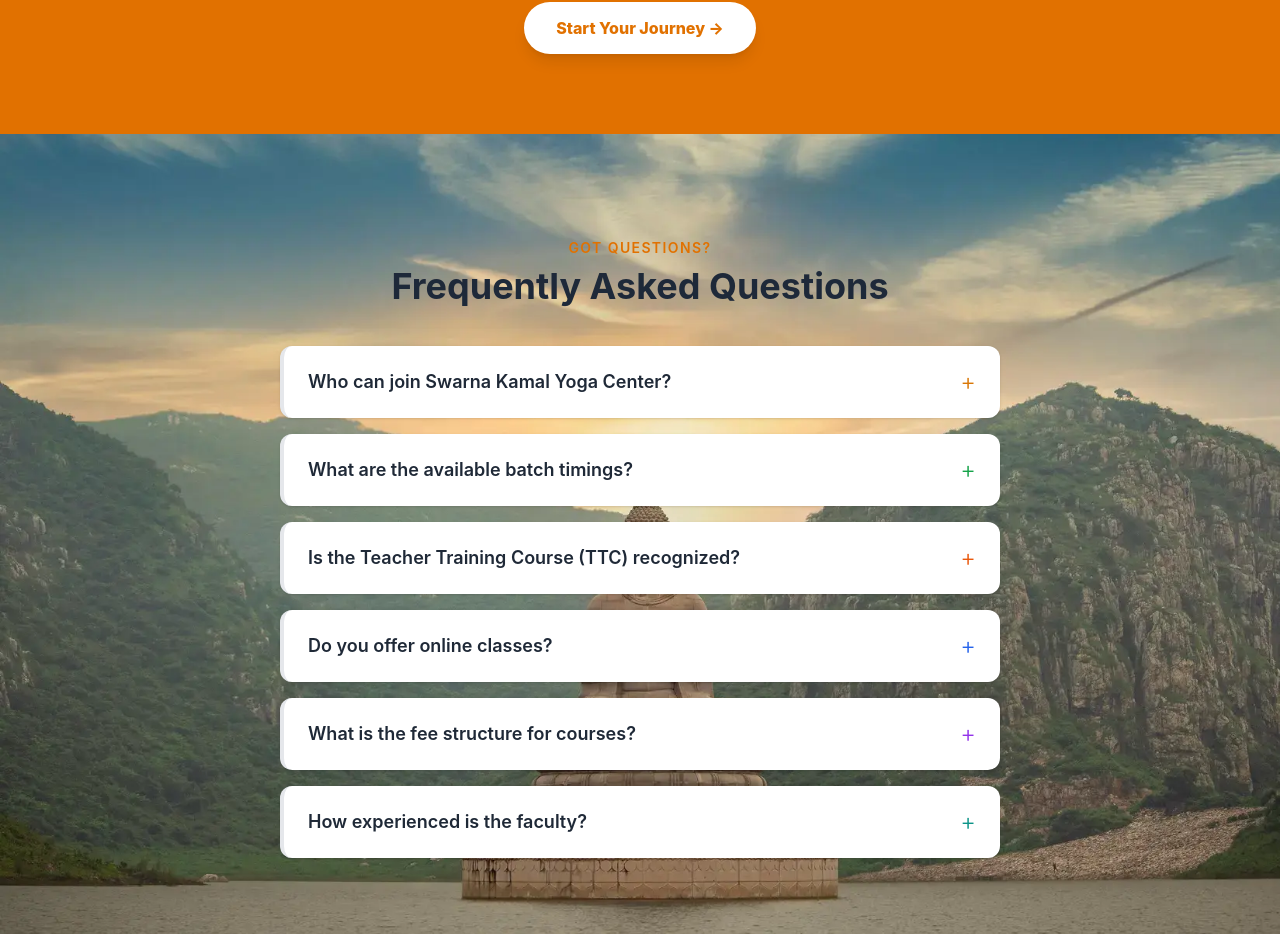
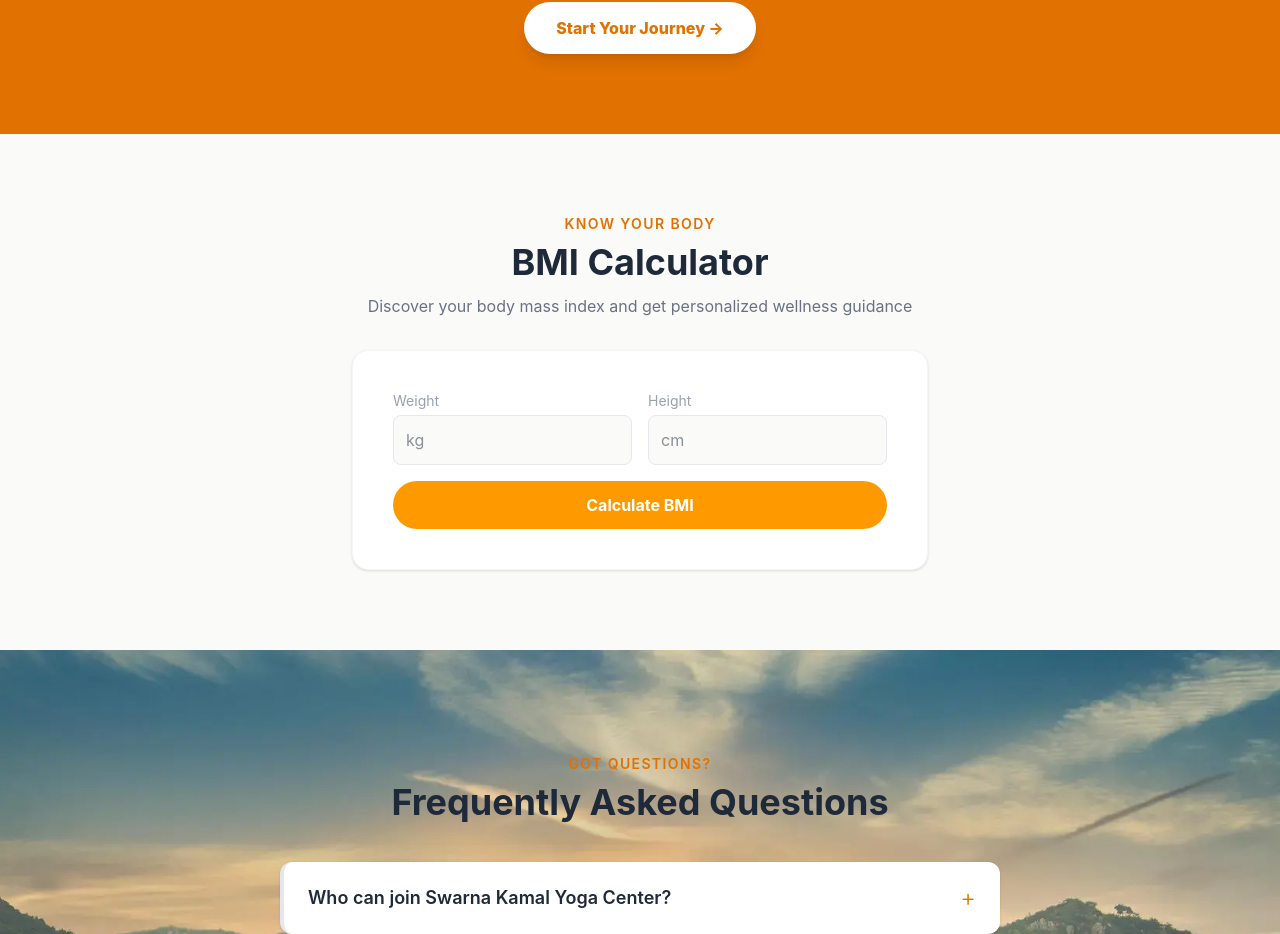
Before and after one commit to tanveersinghh85446-hue/swarnakamalyoga, a React (Vite) app: page / in a window 1280 px wide. Shown: the part 3297-4231 px from the top of the page. Built offline with nearby package versions, Linux system fonts and the light colour scheme.

Commit message:
Updated Home component

```diff
--- a/src/Components/Home.jsx
+++ b/src/Components/Home.jsx
@@ -182,6 +182,48 @@ const Home = () => {
   const [showTop, setShowTop] = useState(false);
   const timerRef = useRef(null);
 
+  const [weight, setWeight] = useState("");
+  const [height, setHeight] = useState("");
+  const [result, setResult] = useState(null);
+
+  const calculateBMI = () => {
+    if (!weight || !height) return;
+    const h = height / 100;
+    const bmi = weight / (h * h);
+    setResult(bmi.toFixed(1));
+  };
+
+  const getBMICategory = (bmi) => {
+    const val = parseFloat(bmi);
+    if (val < 18.5)
+      return {
+        label: "Underweight",
+        color: "text-blue-500",
+        tip: "Nourish your body with wholesome foods and gentle strength-building yoga asanas.",
+      };
+    if (val < 25)
+      return {
+        label: "Normal weight",
+        color: "text-green-500",
+        tip: "Wonderful! Maintain your balance with regular yoga and mindful eating.",
+      };
+    if (val < 30)
+      return {
+        label: "Overweight",
+        color: "text-yellow-500",
+        tip: "A mix of cardio yoga flows and breathwork can support a healthy shift.",
+      };
+    return {
+      label: "Obese",
+      color: "text-red-500",
+      tip: "Begin with gentle yoga and consult one of our instructors for a personal plan.",
+    };
+  };
+
+  const category = result ? getBMICategory(result) : null;
+  const bmiPercent = result
+    ? Math.min(100, Math.max(0, ((parseFloat(result) - 10) / 35) * 100))
+    : 0;
   const { ref: statsRef, visible: statsVisible } = useVisible(0.3);
 
   useEffect(() => {
@@ -490,6 +532,96 @@ const Home = () => {
           </div>
         </FadeIn>
 
+        {/* ── BMI CALCULATOR ── */}
+        <FadeIn>
+          <div className="py-12 sm:py-16 md:py-20 px-4 sm:px-6 bg-stone-50">
+            <div className="max-w-xl mx-auto">
+              <p className="text-center text-amber-600 font-semibold uppercase tracking-widest text-xs sm:text-sm mb-2">
+                Know Your Body
+              </p>
+              <h2 className="text-2xl sm:text-3xl md:text-4xl font-bold text-center text-gray-800 mb-3">
+                BMI Calculator
+              </h2>
+              <p className="text-center text-gray-500 text-sm sm:text-base mb-8">
+                Discover your body mass index and get personalized wellness
+                guidance
+              </p>
+
+              <div className="bg-white border border-stone-100 shadow-sm rounded-2xl p-6 sm:p-10">
+                <div className="grid grid-cols-2 gap-3 sm:gap-4 mb-4">
+                  <div>
+                    <label className="text-gray-400 text-xs sm:text-sm mb-1 block">
+                      Weight
+                    </label>
+                    <input
+                      type="number"
+                      placeholder="kg"
+                      className="border border-gray-200 w-full p-2.5 sm:p-3 rounded-lg bg-stone-50 text-gray-800 focus:border-amber-500 focus:outline-none transition text-sm sm:text-base"
+                      onChange={(e) => setWeight(e.target.value)}
+                    />
+                  </div>
+                  <div>
+                    <label className="text-gray-400 text-xs sm:text-sm mb-1 block">
+                      Height
+                    </label>
+                    <input
+                      type="number"
+                      placeholder="cm"
+                      className="border border-gray-200 w-full p-2.5 sm:p-3 rounded-lg bg-stone-50 text-gray-800 focus:border-amber-500 focus:outline-none transition text-sm sm:text-base"
+                      onChange={(e) => setHeight(e.target.value)}
+                    />
+                  </div>
+                </div>
+
+                <button
+                  onClick={calculateBMI}
+                  className="bg-amber-500 hover:bg-amber-600 text-white px-6 py-3 rounded-full w-full font-bold transition text-sm sm:text-base"
+                >
+                  Calculate BMI
+                </button>
+
+                {result && category && (
+                  <div className="mt-6 sm:mt-8">
+                    <div className="flex items-center justify-between mb-3">
+                      <span className="text-gray-400 text-sm">Your BMI</span>
+                      <span
+                        className={`text-2xl sm:text-3xl font-bold ${category.color}`}
+                      >
+                        {result}
+                      </span>
+                    </div>
+
+                    <div className="w-full h-3 rounded-full bg-linear-to-r from-blue-400 via-yellow-400 to-red-500 mb-2 relative">
+                      {" "}
+                      <div
+                        className="absolute top-1/2 -translate-y-1/2 w-4 h-4 bg-white border-2 border-gray-400 rounded-full shadow transition-all duration-500"
+                        style={{ left: `calc(${bmiPercent}% - 8px)` }}
+                      />
+                    </div>
+                    <div className="flex justify-between text-xs text-gray-400 mb-4">
+                      <span>Underweight</span>
+                      <span>Normal</span>
+                      <span>Overweight</span>
+                      <span>Obese</span>
+                    </div>
+
+                    <div className="bg-amber-50 border border-amber-100 rounded-xl p-4">
+                      <p
+                        className={`font-bold text-base sm:text-lg ${category.color}`}
+                      >
+                        {category.label}
+                      </p>
+                      <p className="text-gray-500 text-xs sm:text-sm mt-1">
+                        {category.tip}
+                      </p>
+                    </div>
+                  </div>
+                )}
+              </div>
+            </div>
+          </div>
+        </FadeIn>
+
         {/* ── 7. FAQ ── */}
         <Faq />
 
```
